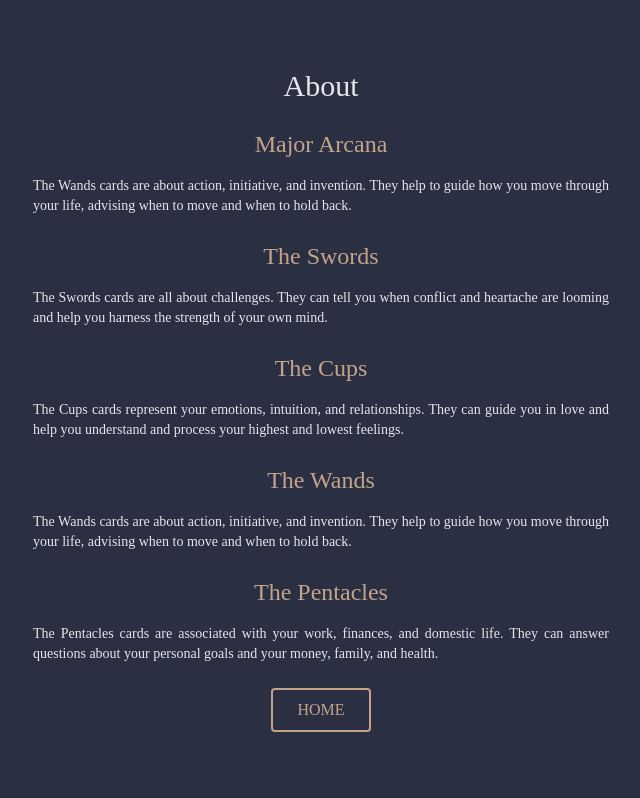
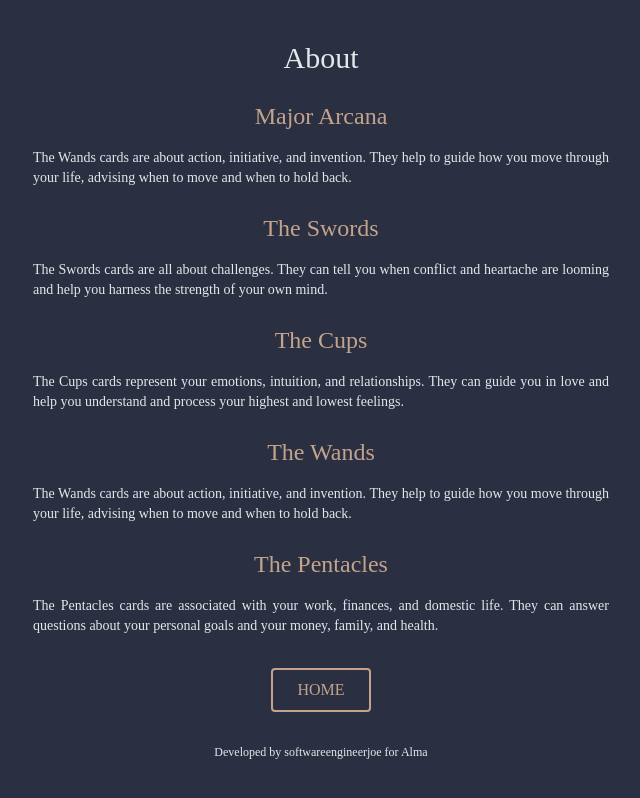
Before and after one commit to softwareengineerjoe/tarot, a React (Vite) app: page /about in a window 1280 px wide. Shown: the whole page, without its empty margins (319-959 px from the left). Built offline with nearby package versions, Linux system fonts and the light colour scheme; a web font is replaced by a local one.

Commit message:
add dedication

```diff
--- a/src/pages/about.jsx
+++ b/src/pages/about.jsx
@@ -10,7 +10,6 @@ export default function about() {
     navigate(path);
   };
   return (
-    <>
       <div className={mainBox} id="about">
         <h1 className="text-3xl">
           <span>A</span>
@@ -34,8 +33,9 @@ export default function about() {
           {" "}
           home
         </button>
+
+        <p className="text-xs mt-2">Developed by softwareengineerjoe for Alma</p>
       </div>
-    </>
   );
 }
 
@@ -43,4 +43,4 @@ const mainBox =
   "flex flex-col justify-center items-center text-justify gap-6 py-8 px-12 font-playfair text-gray-200 bg-[#2a3042] relative min-h-screen";
 const title = "text-2xl text-[#c3a38c] text-center";
 const description = "text-sm text-justify";
-const navItem = "border-2 px-6 py-2 rounded border-[#c3a38c] text-[#c3a38c] uppercase transition hover:scale-110 hover:opacity-70";
+const navItem = "border-2 px-6 py-2 rounded border-[#c3a38c] text-[#c3a38c] uppercase transition hover:scale-110 hover:opacity-70 mt-2";
```
